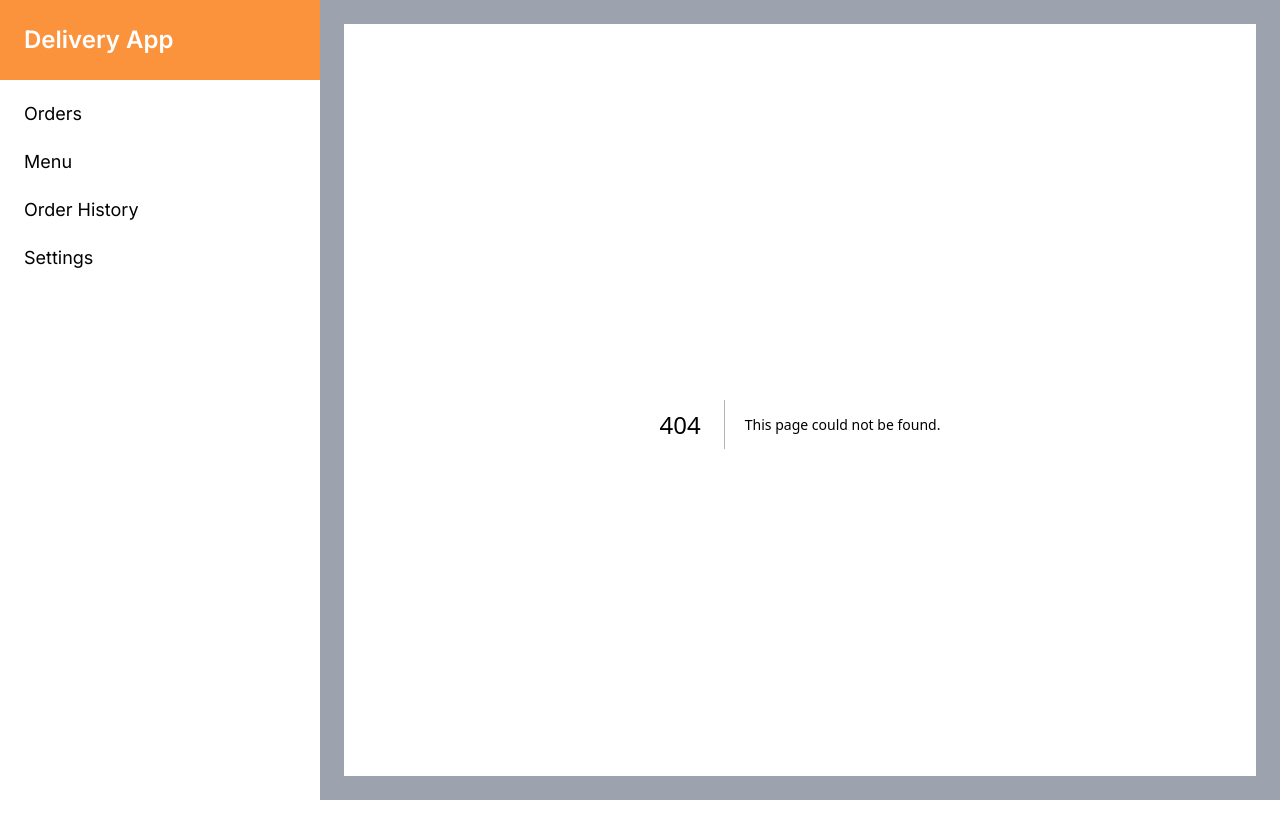
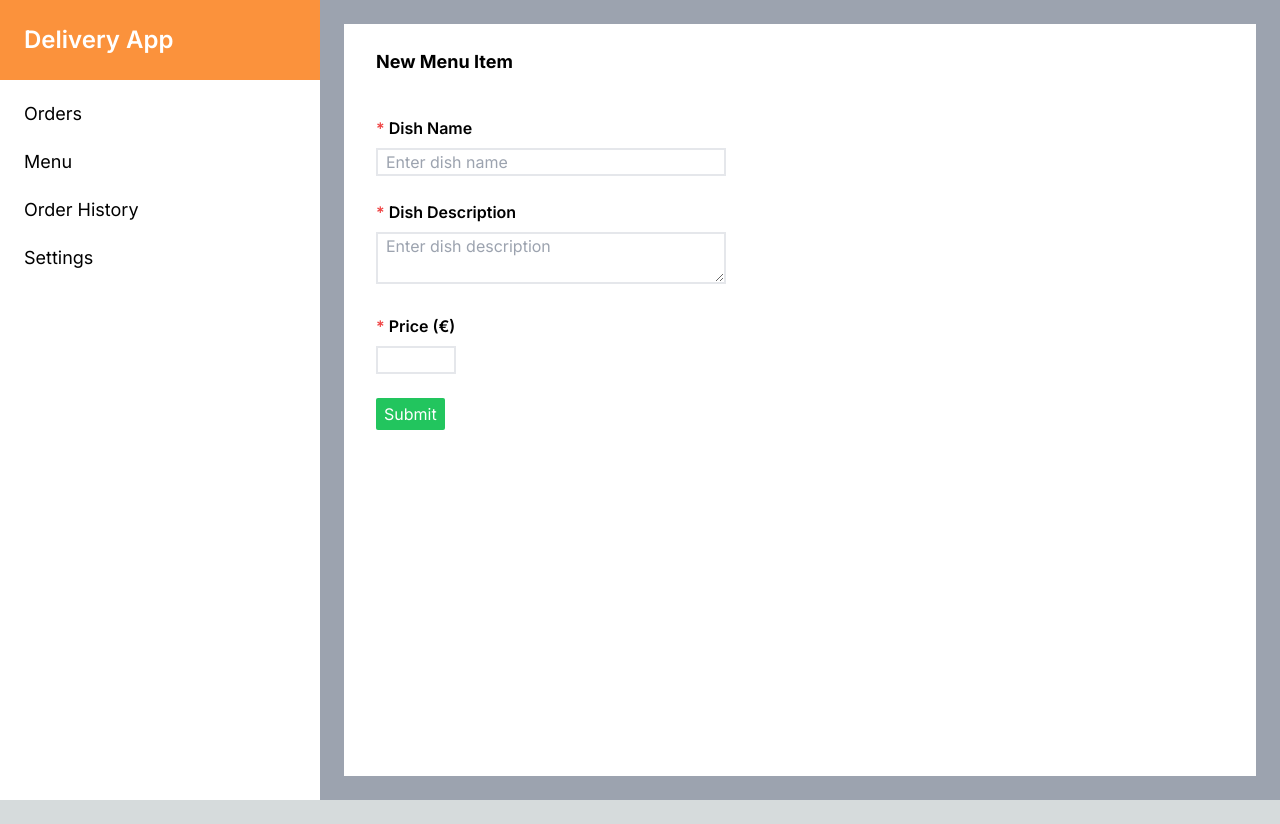
Before and after one commit to AnteAntonini/delivery-app-dashboard, a Next.js app: page /menu/create in a window 1280 px wide. Before the commit this address had no page. After the commit the page ends 800 px from the top, so only its background shows below. Built offline with nearby package versions, Linux system fonts and the light colour scheme.

Commit message:
implement new menu item form

```diff
--- /dev/null
+++ b/app/(pages)/menu/create/page.js
@@ -0,0 +1,46 @@
+import React from "react";
+
+const NewMenuItem = () => {
+  return (
+    <div className="text-black px-8 py-6">
+      <h1 className="mb-10 font-bold text-lg">New Menu Item</h1>
+      <div className="mb-6">
+        <h2 className="font-semibold mb-2">
+          {" "}
+          <span className="text-red-500">* </span>Dish Name
+        </h2>
+        <input
+          type="text"
+          required
+          className="border-gray border-2 px-2 min-w-[350px]"
+          placeholder="Enter dish name "
+        />
+      </div>
+      <div className="mb-6">
+        <h2 className="font-semibold mb-2">
+          <span className="text-red-500">* </span>Dish Description
+        </h2>
+        <textarea
+          required
+          className="border-gray border-2 px-2 min-w-[350px]"
+          placeholder="Enter dish description"
+        ></textarea>
+      </div>
+      <div className="mb-6">
+        <h2 className="font-semibold mb-2">
+          <span className="text-red-500">* </span>Price (€)
+        </h2>
+        <input
+          type="text"
+          required
+          className="border-gray border-2 px-2 w-[80px]"
+        />
+      </div>
+      <button className="text-white bg-green-500 py-1 px-2 rounded-sm ">
+        <input type="submit" className="cursor-pointer" />
+      </button>
+    </div>
+  );
+};
+
+export default NewMenuItem;
--- a/app/(pages)/settings/page.js
+++ b/app/(pages)/settings/page.js
@@ -3,7 +3,9 @@ const Settings = () => {
     <div className="text-black px-8 py-6">
       <h1 className="mb-10 font-bold text-lg">Restaurant Details</h1>
       <div className="mb-6">
-        <h2 className="font-semibold mb-2">Restaurant Name</h2>
+        <h2 className="font-semibold mb-2">
+          <span className="text-red-500">* </span>Restaurant Name
+        </h2>
         <input
           type="text"
           required
@@ -12,7 +14,9 @@ const Settings = () => {
         />
       </div>
       <div className="mb-6">
-        <h2 className="font-semibold mb-2">Restaurant Address</h2>
+        <h2 className="font-semibold mb-2">
+          <span className="text-red-500">* </span>Restaurant Address
+        </h2>
         <input
           type="text"
           required
--- a/app/components/CustomTable.jsx
+++ b/app/components/CustomTable.jsx
@@ -1,5 +1,6 @@
 import React from "react";
 import StatusChip from "./StatusChip";
+import Link from "next/link";
 
 export const CustomTable = ({
   title,
@@ -14,9 +15,12 @@ export const CustomTable = ({
       <div className="flex justify-between">
         <h1 className="text-black font-bold text-lg">{title}</h1>
         {menuTable && (
-          <div className="text-white bg-green-500 py-1 px-2 rounded-sm cursor-pointer">
+          <Link
+            href={"/menu/create"}
+            className="text-white bg-green-500 py-1 px-2 rounded-sm cursor-pointer"
+          >
             New item
-          </div>
+          </Link>
         )}
       </div>
       <div className="p-6 mt-4">
--- a/app/components/SideNavigation.jsx
+++ b/app/components/SideNavigation.jsx
@@ -4,19 +4,19 @@ export default function SideNavigation() {
   const navigation = [
     {
       name: "Orders",
-      href: "orders",
+      href: "/orders",
     },
     {
       name: "Menu",
-      href: "menu",
+      href: "/menu",
     },
     {
       name: "Order History",
-      href: "order-history",
+      href: "/order-history",
     },
     {
       name: "Settings",
-      href: "settings",
+      href: "/settings",
     },
   ];
 
```
